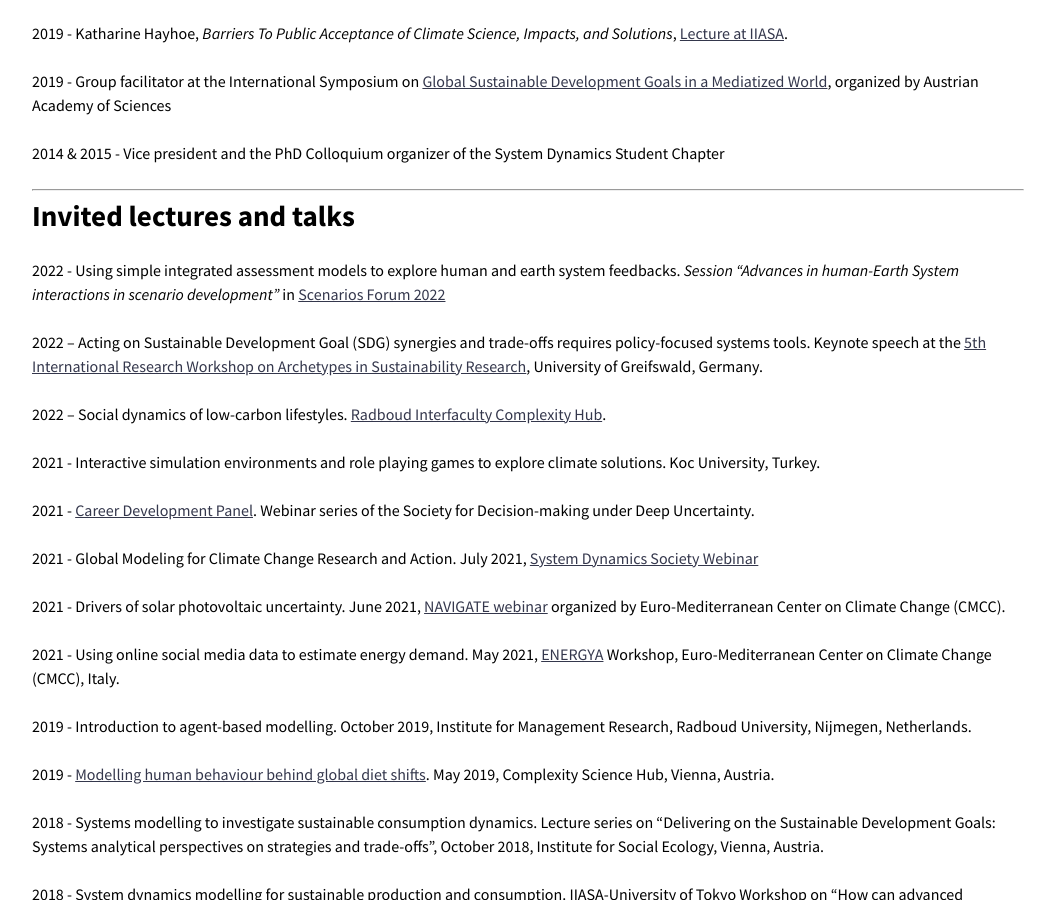
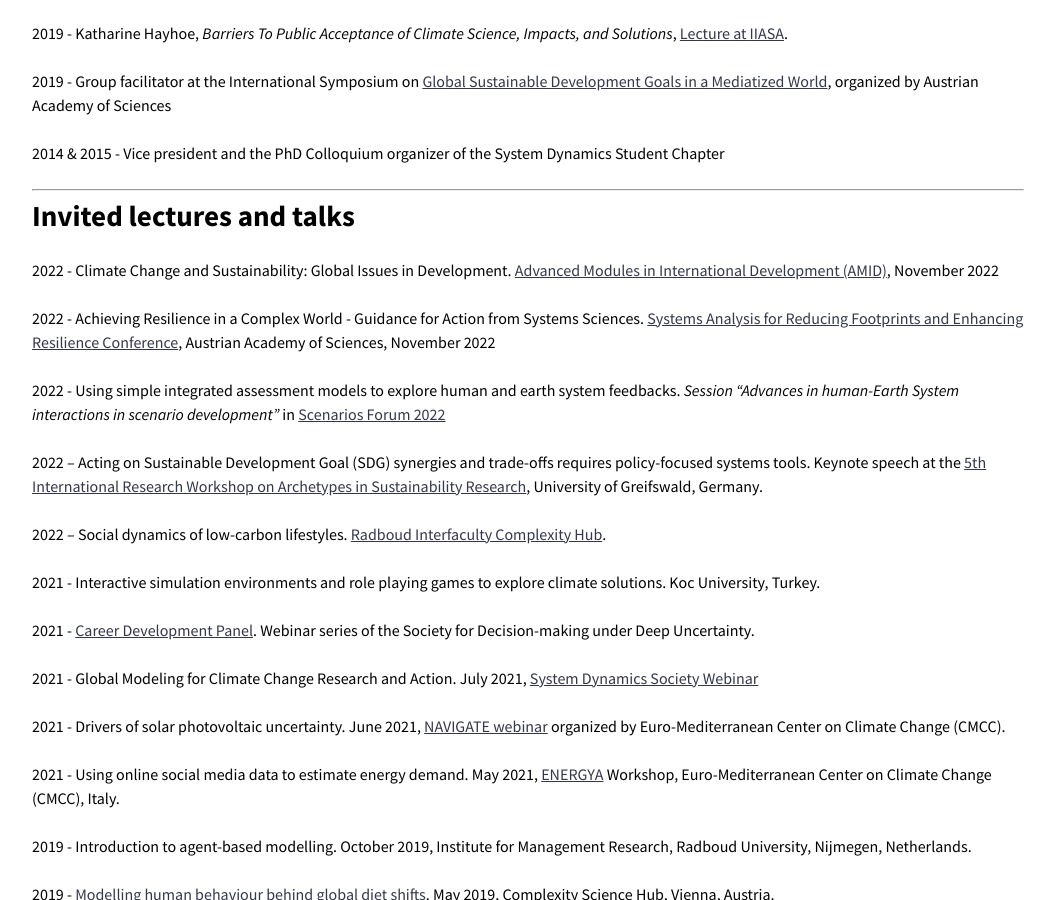
Before and after one commit to sibeleker/sibeleker.github.io, a Jekyll site: the page built from outreach.md, in a window 1280 px wide and 900 px high, scrolled down 1221 px. Shown: the whole window, without its empty margins (112-1167 px from the left). Built offline with Jekyll 4.4.1, drawn with Linux system fonts in a browser that asks for light colours; nearby versions of some CDN libraries.

Commit message:
Update outreach.md

```diff
--- a/outreach.md
+++ b/outreach.md
@@ -32,6 +32,10 @@ layout: page
 -------------------
 
 # Invited lectures and talks
+
+2022 - Climate Change and Sustainability: Global Issues in Development. [Advanced Modules in International Development (AMID)](https://www.rcsw.nl/beroepsopleidingen/amid/about-amid), November 2022
+
+2022 - Achieving Resilience in a Complex World - Guidance for Action from Systems Sciences. [Systems Analysis for Reducing Footprints and Enhancing Resilience Conference](https://iiasa.ac.at/events/iiasa50/austria), Austrian Academy of Sciences, November 2022
 
 2022 - Using simple integrated assessment models to explore human and earth system feedbacks. *Session "Advances in human-Earth System interactions in scenario development"* in [Scenarios Forum 2022](https://scenariosforum.org/)
 
```
